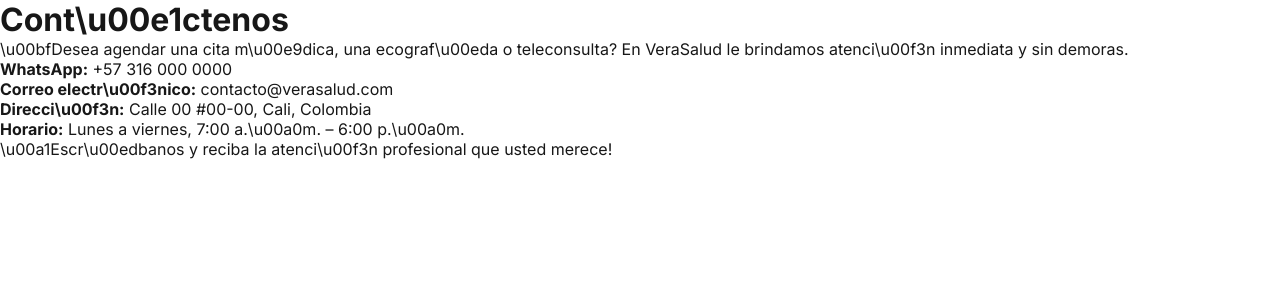
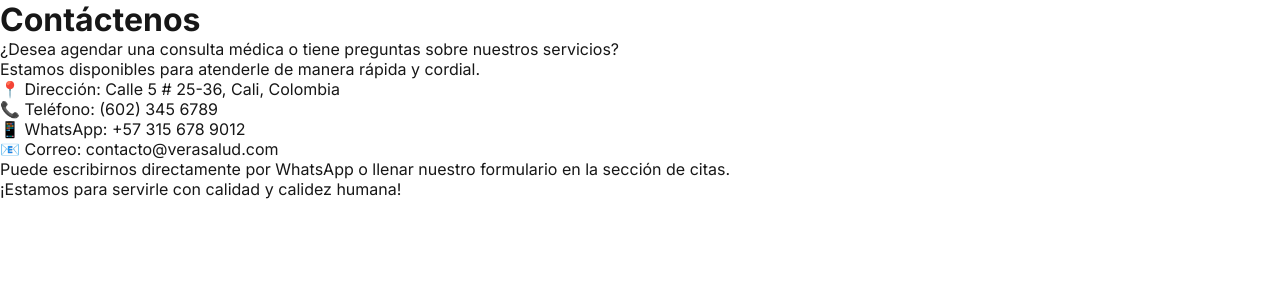
Before and after one commit to gstvgrc/verasalud-website, a Next.js app: page /contacto in a window 1280 px wide. Shown: the top 300 px of the page. Built offline with nearby package versions, Linux system fonts and the light colour scheme.

Commit message:
Actualiza contenido de pagina de contacto

```diff
--- a/app/contacto/page.js
+++ b/app/contacto/page.js
@@ -2,8 +2,8 @@ import { Metadata } from "next";
 import Head from "next/head";
 
 export const metadata = {
-  title: "Cont\u00e1ctenos | VeraSalud Cali",
-  description: "Solicite su cita m\u00e9dica o haga sus consultas a trav\u00e9s de nuestros canales de contacto. Atenci\u00f3n r\u00e1pida, amable y sin filas en VeraSalud Cali.",
+  title: "Contacto | VeraSalud Cali",
+  description: "Contáctenos para agendar su cita médica en VeraSalud: especialistas en medicina interna y ecografías en Cali. Atención rápida y sin demoras.",
 };
 
 export default function ContactoPage() {
@@ -13,15 +13,17 @@ export default function ContactoPage() {
         <link rel="canonical" href="https://verasalud.com/contacto" />
       </Head>
       <main>
-        <h1>Cont\u00e1ctenos</h1>
-        <p>\u00bfDesea agendar una cita m\u00e9dica, una ecograf\u00eda o teleconsulta? En VeraSalud le brindamos atenci\u00f3n inmediata y sin demoras.</p>
+        <h1>Contáctenos</h1>
+        <p>¿Desea agendar una consulta médica o tiene preguntas sobre nuestros servicios?</p>
+        <p>Estamos disponibles para atenderle de manera rápida y cordial.</p>
         <ul>
-          <li><strong>WhatsApp:</strong> +57 316 000 0000</li>
-          <li><strong>Correo electr\u00f3nico:</strong> contacto@verasalud.com</li>
-          <li><strong>Direcci\u00f3n:</strong> Calle 00 #00-00, Cali, Colombia</li>
-          <li><strong>Horario:</strong> Lunes a viernes, 7:00 a.\u00a0m. – 6:00 p.\u00a0m.</li>
+          <li>📍 Dirección: Calle 5 # 25-36, Cali, Colombia</li>
+          <li>📞 Teléfono: (602) 345 6789</li>
+          <li>📱 WhatsApp: +57 315 678 9012</li>
+          <li>📧 Correo: contacto@verasalud.com</li>
         </ul>
-        <p>\u00a1Escr\u00edbanos y reciba la atenci\u00f3n profesional que usted merece!</p>
+        <p>Puede escribirnos directamente por WhatsApp o llenar nuestro formulario en la sección de citas.</p>
+        <p>¡Estamos para servirle con calidad y calidez humana!</p>
       </main>
     </>
   );
```
